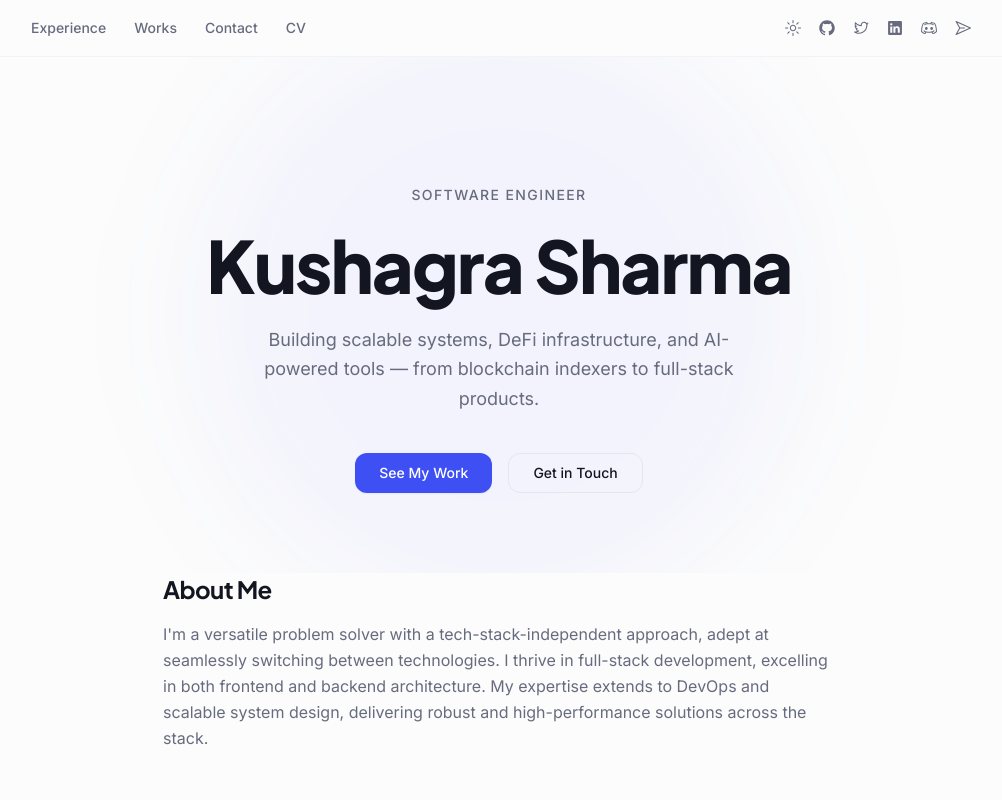
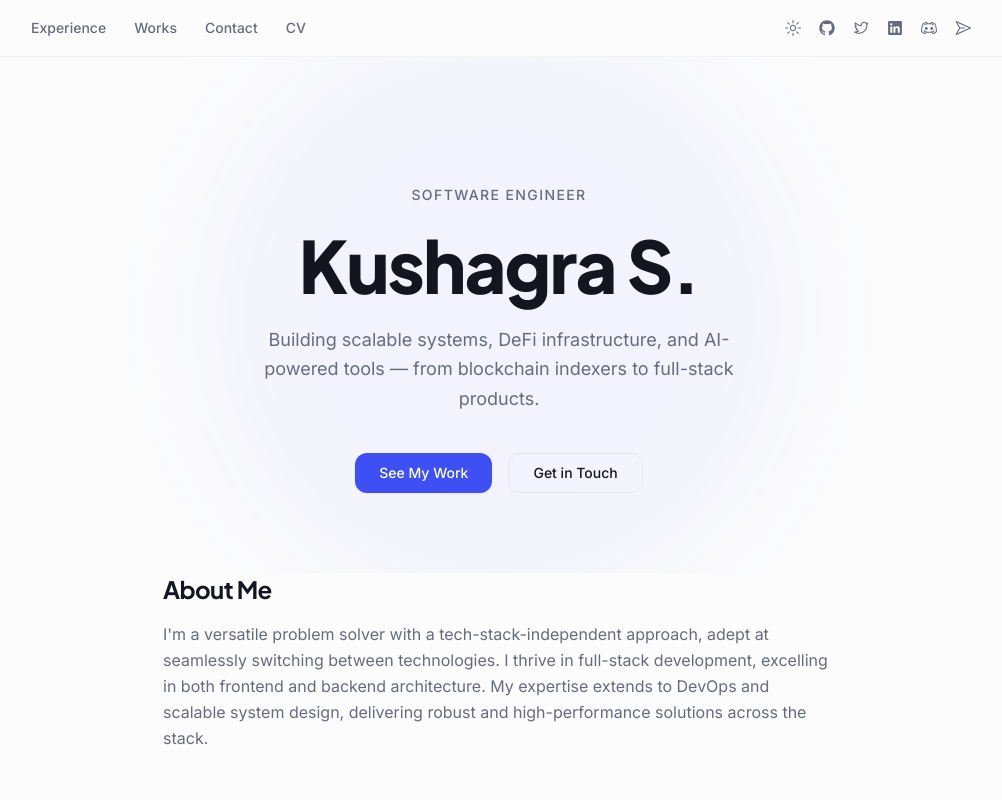
Before and after one commit to skushagra9/ci-loop-e2e, a Next.js app: page / in a window 1280 px wide. Shown: the top 800 px of the page, without its empty margins (141-1143 px from the left). Built offline with nearby package versions, Linux system fonts and the light colour scheme.

Commit message:
Shorten the hero name

```diff
--- a/src/components/Heading.tsx
+++ b/src/components/Heading.tsx
@@ -10,7 +10,7 @@ export default function Header() {
           Software Engineer
         </p>
         <h1 className="font-[family-name:var(--font-display)] text-5xl md:text-7xl font-extrabold tracking-tight">
-          Kushagra Sharma
+          Kushagra S.
         </h1>
         <p className="max-w-lg mx-auto text-lg text-muted-foreground leading-relaxed">
           Building scalable systems, DeFi infrastructure, and AI-powered tools
```
